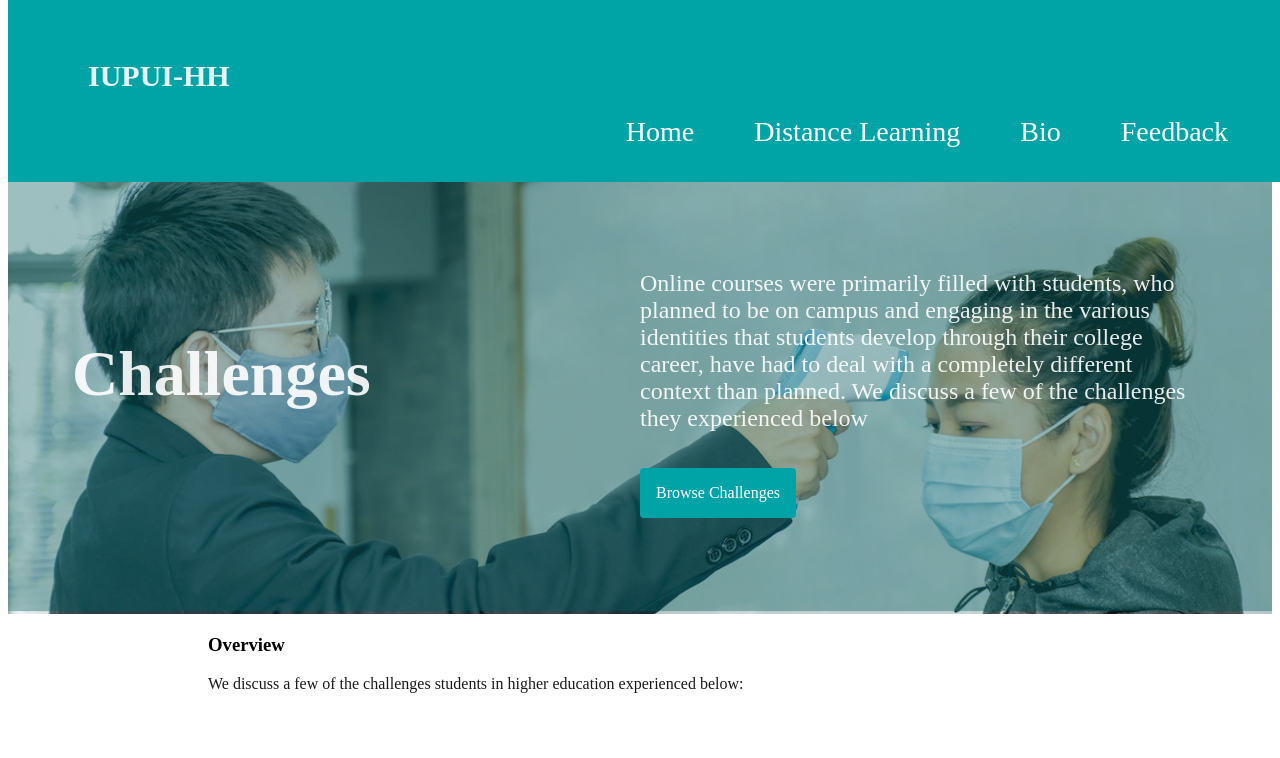
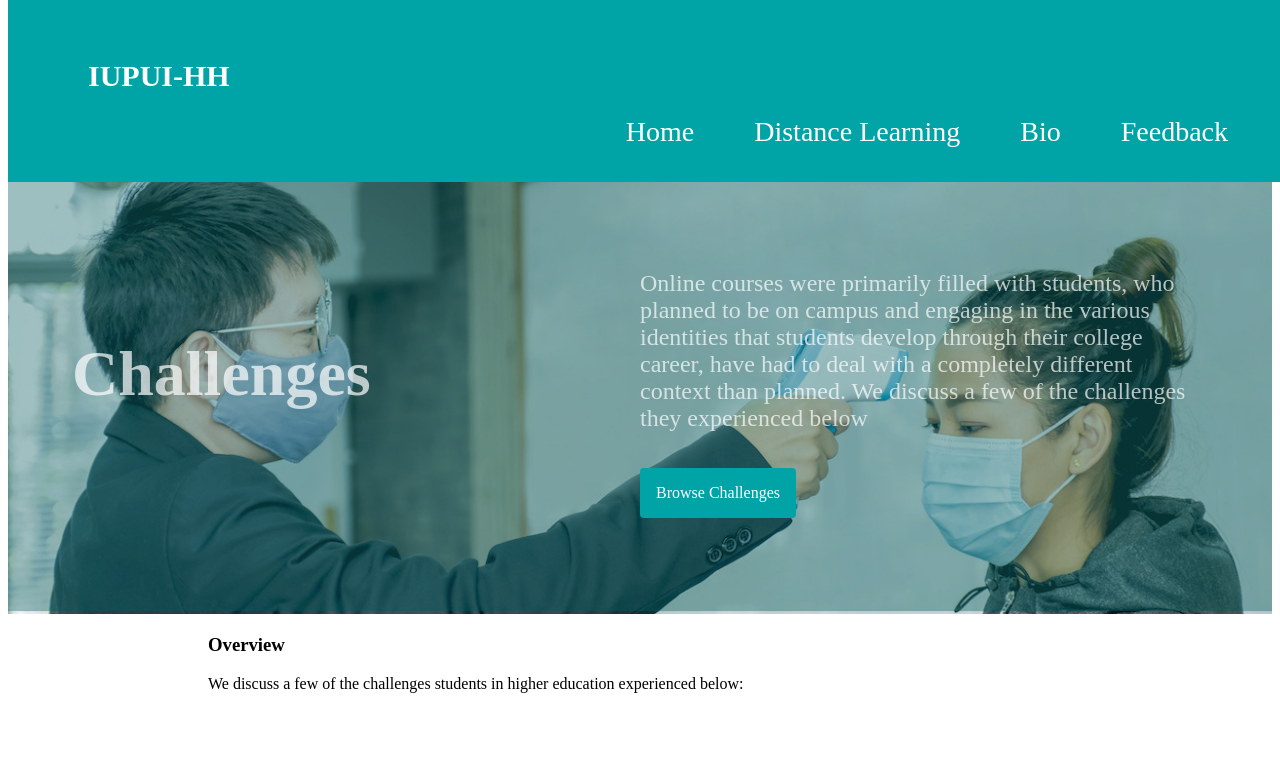
Before and after one commit to HH-IUPUI/group4, a plain HTML site: page negative.html in a window 1280 px wide. Shown: the top 758 px of the page. Drawn offline with Linux system fonts and the light colour scheme.

Commit message:
final fixed for negative page

```diff
--- a/negative.html
+++ b/negative.html
@@ -26,7 +26,7 @@
       <h1>Challenges</h1>
       <article>
         <h2 class="hide_article">Article section</h2>
-        <p>Online courses were primarily filled with students, who planned to be on campus and engaging in the various
+        <p class="challenges_article">Online courses were primarily filled with students, who planned to be on campus and engaging in the various
           identities that students develop through their college career, have had to deal with a completely different
           context than planned. We discuss a few of the challenges they experienced below</p>
         <a href="#challenges">Browse Challenges</a>
--- a/styles/negative.css
+++ b/styles/negative.css
@@ -2,9 +2,7 @@
 @import url('https://fonts.googleapis.com/css?family=Playfair+Display|Source+Sans+Pro:200,400');
 
 /* Generic styles */
-* {
-  opacity: 1;
-}
+
 a {
   background-color: #00a4a6;
   text-decoration: none;
@@ -122,6 +120,15 @@ footer section h4 {
   display: none;
 }
 
+.hero h1 {
+  color: rgba(255, 255, 255, 0.7)
+}
+
+.challenges_article {
+  color: rgba(255, 255, 255, 0.7)
+
+}
+
 .hero {
   /* Photo from Adobe Stock */
   background: url('../images/akesha_banner.jpeg') center;
@@ -135,7 +142,9 @@ footer section h4 {
 
 }
 
-.hero > * {
+
+
+.hero {
   color: white;
 }
 
@@ -176,9 +185,7 @@ footer section h4 {
 
 
 /* challenges styles */
-h1, p {
-  opacity: 0.9;
-}
+
 .challenges {
   padding: 2rem;
 }
@@ -224,7 +231,6 @@ h1, p {
   font-size: 1rem;
   line-height: 1.5;
   padding: 1rem .75rem;
-  color: #00a4a6;
 }
 
 .challenges > ul > li > a {
```
